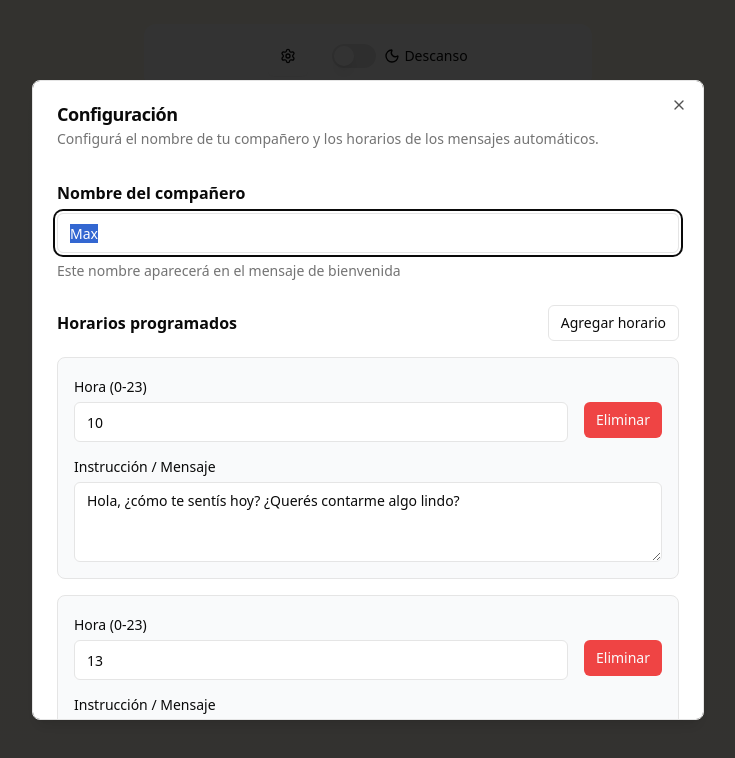
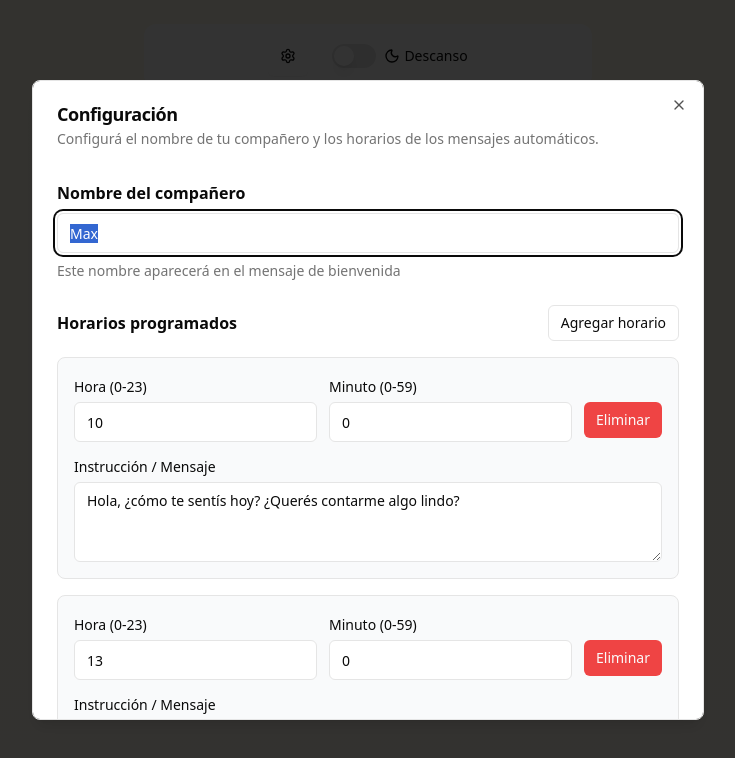
Before and after one commit to vazmanuvaz/v0-alzheimer-assistant-irene, a Next.js app: page / in a window 1280 px wide. Both pictures are taken after a click on the button 560 px from the left and 56 px from the top of the page. Shown: the top 758 px of the page, without its empty margins (272-1007 px from the left). Built offline with nearby package versions, Linux system fonts and the light colour scheme.

Commit message:
feat: add minute field to scheduling system\n\nUpdate 'ScheduleConfig' interface, settings dialog UI, and scheduler hook to support minutes.

```diff
--- a/app/page.tsx
+++ b/app/page.tsx
@@ -15,11 +15,11 @@ type AppState = 'idle' | 'listening' | 'processing' | 'speaking';
 const DEFAULT_SETTINGS: AppSettings = {
   petName: 'Picha',
   schedules: [
-    { hour: 10, instruction: 'Hola, ¿cómo te sentís hoy? ¿Querés contarme algo lindo?' },
-    { hour: 13, instruction: '¿Te acordás del nombre de tu mamá? Me encantaría que me cuentes algo de ella.' },
-    { hour: 16, instruction: 'Vamos a jugar un poco. Decime: una flor, un color y un animal. Después los repetimos juntos.' },
-    { hour: 19, instruction: '¿Preferís tomar té o café? Contame cuál te gusta más.' },
-    { hour: 21, instruction: '¿Sabés qué día es hoy? No importa si no te acordás, estoy acá para acompañarte.' },
+    { hour: 10, minute: 0, instruction: 'Hola, ¿cómo te sentís hoy? ¿Querés contarme algo lindo?' },
+    { hour: 13, minute: 0, instruction: '¿Te acordás del nombre de tu mamá? Me encantaría que me cuentes algo de ella.' },
+    { hour: 16, minute: 0, instruction: 'Vamos a jugar un poco. Decime: una flor, un color y un animal. Después los repetimos juntos.' },
+    { hour: 19, minute: 0, instruction: '¿Preferís tomar té o café? Contame cuál te gusta más.' },
+    { hour: 21, minute: 0, instruction: '¿Sabés qué día es hoy? No importa si no te acordás, estoy acá para acompañarte.' },
   ],
 };
 
--- a/components/settings-dialog.tsx
+++ b/components/settings-dialog.tsx
@@ -17,6 +17,7 @@ import { Settings } from 'lucide-react';
 
 export interface ScheduleConfig {
   hour: number;
+  minute: number;
   instruction: string;
 }
 
@@ -28,11 +29,11 @@ export interface AppSettings {
 const DEFAULT_SETTINGS: AppSettings = {
   petName: 'Max',
   schedules: [
-    { hour: 10, instruction: 'Hola, ¿cómo te sentís hoy? ¿Querés contarme algo lindo?' },
-    { hour: 13, instruction: '¿Te acordás del nombre de tu mamá? Me encantaría que me cuentes algo de ella.' },
-    { hour: 16, instruction: 'Vamos a jugar un poco. Decime: una flor, un color y un animal. Después los repetimos juntos.' },
-    { hour: 19, instruction: '¿Preferís tomar té o café? Contame cuál te gusta más.' },
-    { hour: 21, instruction: '¿Sabés qué día es hoy? No importa si no te acordás, estoy acá para acompañarte.' },
+    { hour: 10, minute: 0, instruction: 'Hola, ¿cómo te sentís hoy? ¿Querés contarme algo lindo?' },
+    { hour: 13, minute: 0, instruction: '¿Te acordás del nombre de tu mamá? Me encantaría que me cuentes algo de ella.' },
+    { hour: 16, minute: 0, instruction: 'Vamos a jugar un poco. Decime: una flor, un color y un animal. Después los repetimos juntos.' },
+    { hour: 19, minute: 0, instruction: '¿Preferís tomar té o café? Contame cuál te gusta más.' },
+    { hour: 21, minute: 0, instruction: '¿Sabés qué día es hoy? No importa si no te acordás, estoy acá para acompañarte.' },
   ],
 };
 
@@ -70,11 +71,11 @@ export function SettingsDialog({ onSettingsChange }: SettingsDialogProps) {
     onSettingsChange(DEFAULT_SETTINGS);
   };
 
-  const updateSchedule = (index: number, field: 'hour' | 'instruction', value: string | number) => {
+  const updateSchedule = (index: number, field: 'hour' | 'minute' | 'instruction', value: string | number) => {
     const newSchedules = [...settings.schedules];
     newSchedules[index] = {
       ...newSchedules[index],
-      [field]: field === 'hour' ? Number(value) : value,
+      [field]: field === 'hour' || field === 'minute' ? Number(value) : value,
     };
     setSettings({ ...settings, schedules: newSchedules });
   };
@@ -82,7 +83,7 @@ export function SettingsDialog({ onSettingsChange }: SettingsDialogProps) {
   const addSchedule = () => {
     setSettings({
       ...settings,
-      schedules: [...settings.schedules, { hour: 12, instruction: '' }],
+      schedules: [...settings.schedules, { hour: 12, minute: 0, instruction: '' }],
     });
   };
 
@@ -136,7 +137,7 @@ export function SettingsDialog({ onSettingsChange }: SettingsDialogProps) {
             <div className="space-y-4">
               {settings.schedules.map((schedule, index) => (
                 <div key={index} className="border rounded-lg p-4 space-y-3 bg-gray-50">
-                  <div className="flex items-center gap-4">
+                  <div className="flex items-center gap-3">
                     <div className="flex-1">
                       <Label htmlFor={`hour-${index}`} className="text-sm">
                         Hora (0-23)
@@ -151,11 +152,25 @@ export function SettingsDialog({ onSettingsChange }: SettingsDialogProps) {
                         className="mt-1"
                       />
                     </div>
+                    <div className="flex-1">
+                      <Label htmlFor={`minute-${index}`} className="text-sm">
+                        Minuto (0-59)
+                      </Label>
+                      <Input
+                        id={`minute-${index}`}
+                        type="number"
+                        min="0"
+                        max="59"
+                        value={schedule.minute}
+                        onChange={(e) => updateSchedule(index, 'minute', e.target.value)}
+                        className="mt-1"
+                      />
+                    </div>
                     <Button
                       variant="destructive"
                       size="sm"
                       onClick={() => removeSchedule(index)}
-                      className="mt-6"
+                      className="mt-6 shrink-0"
                     >
                       Eliminar
                     </Button>
--- a/hooks/use-scheduler.ts
+++ b/hooks/use-scheduler.ts
@@ -5,7 +5,7 @@ import { useEffect, useCallback } from 'react';
 interface SchedulerOptions {
   onScheduledMessage: (instruction: string) => void;
   enabled: boolean;
-  schedules: Array<{ hour: number; instruction: string }>;
+  schedules: Array<{ hour: number; minute: number; instruction: string }>;
 }
 
 export function useScheduler({ onScheduledMessage, enabled, schedules }: SchedulerOptions) {
@@ -21,22 +21,28 @@ export function useScheduler({ onScheduledMessage, enabled, schedules }: Schedul
     const lastExecution = localStorage.getItem('lastScheduledExecution');
     const lastExecutionData = lastExecution ? JSON.parse(lastExecution) : null;
 
-    // Verificar si ya se ejecutó hoy a esta hora
-    if (lastExecutionData?.date === today && lastExecutionData?.hour === currentHour) {
+    // Verificar si ya se ejecutó hoy a esta hora y minuto
+    if (
+      lastExecutionData?.date === today &&
+      lastExecutionData?.hour === currentHour &&
+      lastExecutionData?.minute === currentMinute
+    ) {
       return; // Ya se ejecutó
     }
 
-    // Buscar si hay un schedule para esta hora
-    const currentSchedule = schedules.find((s) => s.hour === currentHour);
+    // Buscar si hay un schedule para esta hora y minuto exactos
+    const currentSchedule = schedules.find(
+      (s) => s.hour === currentHour && s.minute === currentMinute
+    );
 
-    // Verificar si es una hora programada y estamos en los primeros 2 minutos
-    if (currentSchedule && currentMinute < 2) {
-      console.log('[v0] Ejecutando mensaje programado para las', currentHour);
+    // Ejecutar si coincide la hora y minuto
+    if (currentSchedule) {
+      console.log('[v0] Ejecutando mensaje programado para las', currentHour, ':', currentMinute);
 
       // Guardar ejecución
       localStorage.setItem(
         'lastScheduledExecution',
-        JSON.stringify({ date: today, hour: currentHour })
+        JSON.stringify({ date: today, hour: currentHour, minute: currentMinute })
       );
 
       // Ejecutar callback con la instrucción
```
